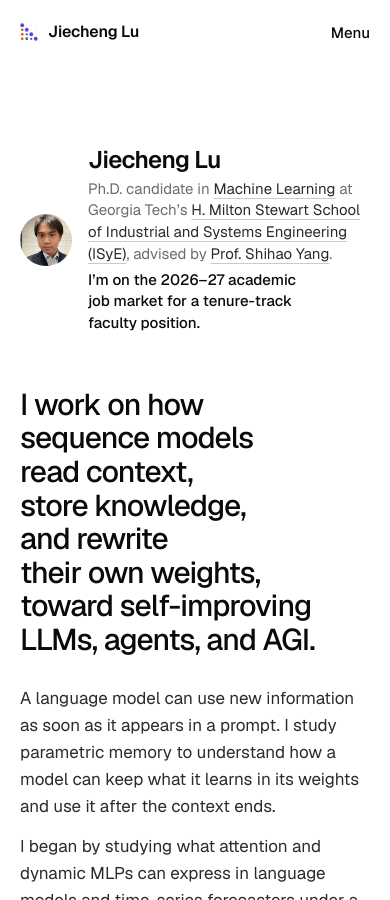
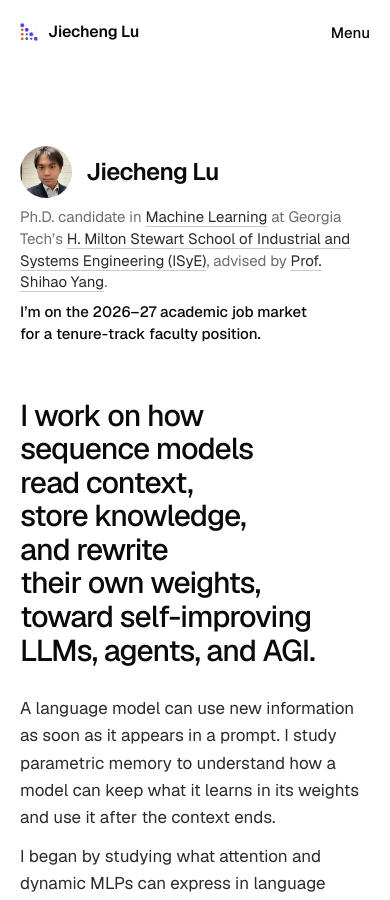
Before and after one commit to LJC-FVNR/LJC-FVNR.github.io, a Jekyll site: the page built from index.md, in a window 390 px wide and 900 px high. Built offline with Jekyll 4.4.1, drawn with Linux system fonts in a browser that asks for light colours.

Commit message:
Give the faculty search line full width on phones

```diff
--- a/assets/css/site.css
+++ b/assets/css/site.css
@@ -254,6 +254,12 @@ a:hover { text-decoration-color: currentColor; }
   .ident img { width: 52px; height: 52px; }
   .ident h1 { font-size: 24px; }
 }
+@media (max-width: 559px) {
+  .ident { display: grid; grid-template-columns: 52px minmax(0, 1fr); gap: 8px 14px; }
+  .ident > div { display: contents; }
+  .ident .role { grid-column: 1 / -1; margin: 0; }
+  .ident .job-market { text-wrap: balance; }
+}
 
 /* ---------- sections ---------- */
 
```
